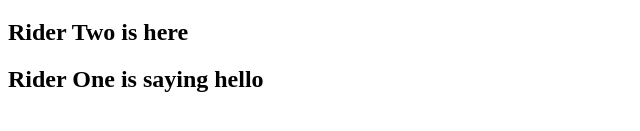
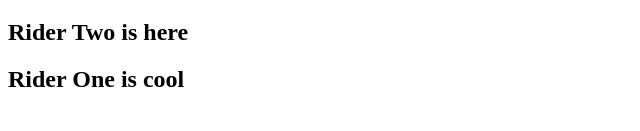
Before and after one commit to dmatsuoka3/GitPract, a plain HTML site: page index.html in a window 1280 px wide. Shown: the part 275-406 px from the top of the page, without its empty margins (0-640 px from the left). Drawn offline with Linux system fonts and the light colour scheme.

Commit message:
initial commit

```diff
--- a/index.html
+++ b/index.html
@@ -15,6 +15,6 @@
     <h1>Hero one is here</h1>
     <h2>Rider Two is here</h2>
 
-    <h2>Rider One is saying hello</h2>
+    <h2>Rider One is cool</h2>
 </body>
 </html>
```
